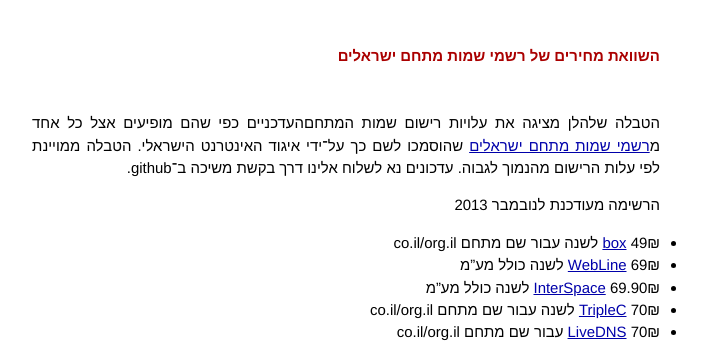
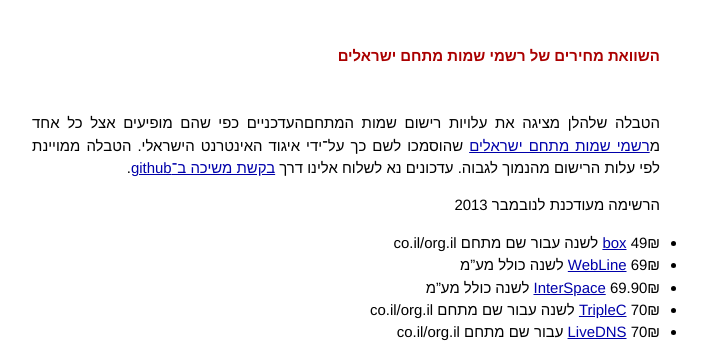
Before and after one commit to tomer/IsraeliDomains, a Jekyll site: the page built from index.md, in a window 1280 px wide. Shown: the top 345 px of the page, without its empty margins (294-1001 px from the left). Built offline with Jekyll 4.4.1, drawn with Linux system fonts in a browser that asks for light colours; Markdown is read by kramdown in place of the engine named in the settings.

```diff
--- a/index.md
+++ b/index.md
@@ -3,7 +3,7 @@ layout: page
 title: השוואת מחירים של רשמי שמות מתחם ישראלים
 ---
 
-הטבלה שלהלן מציגה את עלויות רישום שמות המתחםהעדכניים כפי שהם מופיעים אצל כל אחד מ[רשמי שמות מתחם ישראלים] שהוסמכו לשם כך על־ידי איגוד האינטרנט הישראלי. הטבלה ממויינת לפי עלות הרישום מהנמוך לגבוה. עדכונים נא לשלוח אלינו דרך בקשת משיכה ב־github.
+הטבלה שלהלן מציגה את עלויות רישום שמות המתחםהעדכניים כפי שהם מופיעים אצל כל אחד מ[רשמי שמות מתחם ישראלים] שהוסמכו לשם כך על־ידי איגוד האינטרנט הישראלי. הטבלה ממויינת לפי עלות הרישום מהנמוך לגבוה. עדכונים נא לשלוח אלינו דרך [בקשת משיכה ב־github].
 
 הרשימה מעודכנת לנובמבר 2013
 
```
